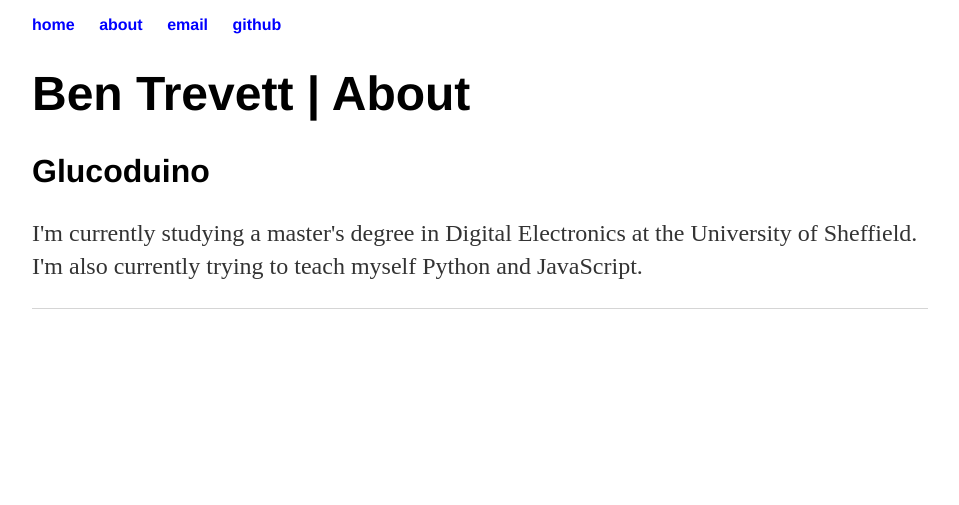
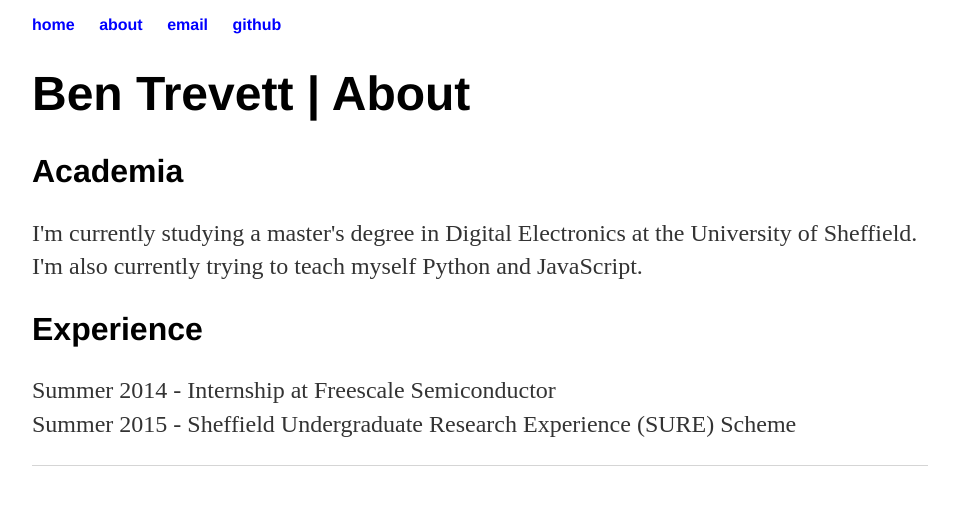
Before and after one commit to bentrevett/bentrevett.github.io, a Jekyll site: the page built from about/index.html, in a window 1280 px wide. Shown: the top 505 px of the page, without its empty margins (160-1119 px from the left). Built offline with Jekyll 4.4.1, drawn with Linux system fonts in a browser that asks for light colours.

Commit message:
Update index.html

```diff
--- a/about/index.html
+++ b/about/index.html
@@ -4,5 +4,7 @@ title: Ben Trevett | About
 ---
 	<h1>{{ page.title }}</h1>
 
-	<h2>Glucoduino</h2>
+	<h2>Academia</h2>
 	<p>I'm currently studying a master's degree in Digital Electronics at the University of Sheffield. I'm also currently trying to teach myself Python and JavaScript.</p>
+	<h2>Experience</h2>
+	<p>Summer 2014 - Internship at Freescale Semiconductor<br>Summer 2015 - Sheffield Undergraduate Research Experience (SURE) Scheme</p>
```
